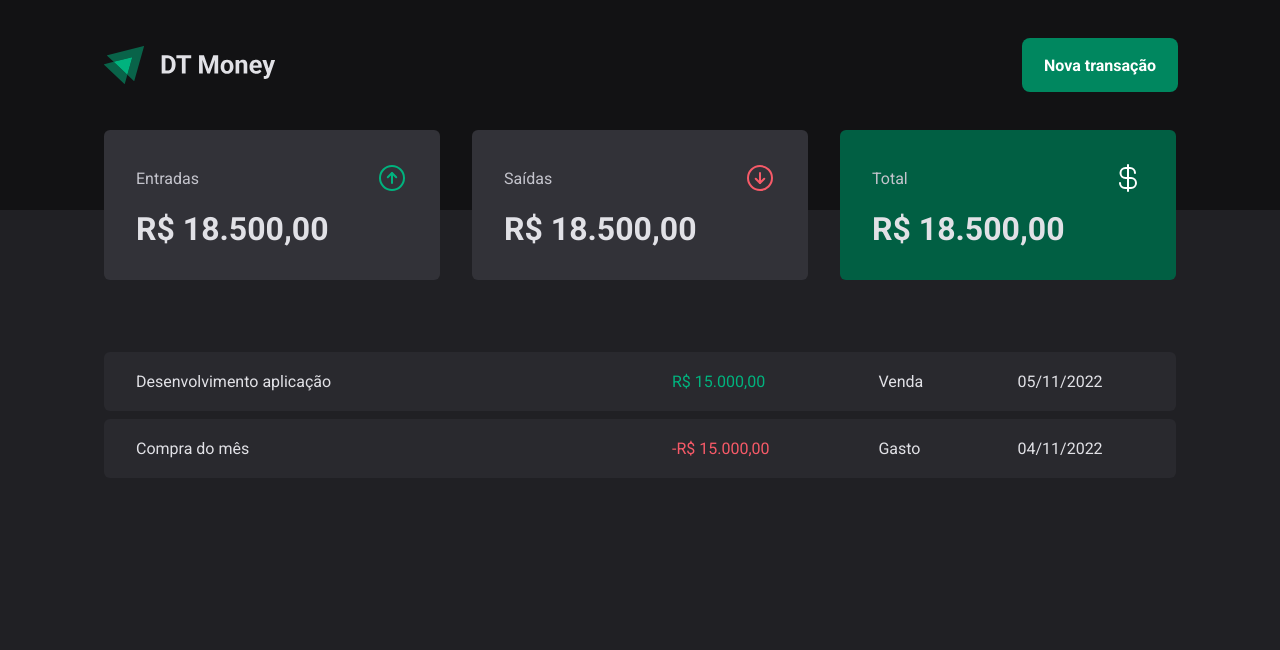
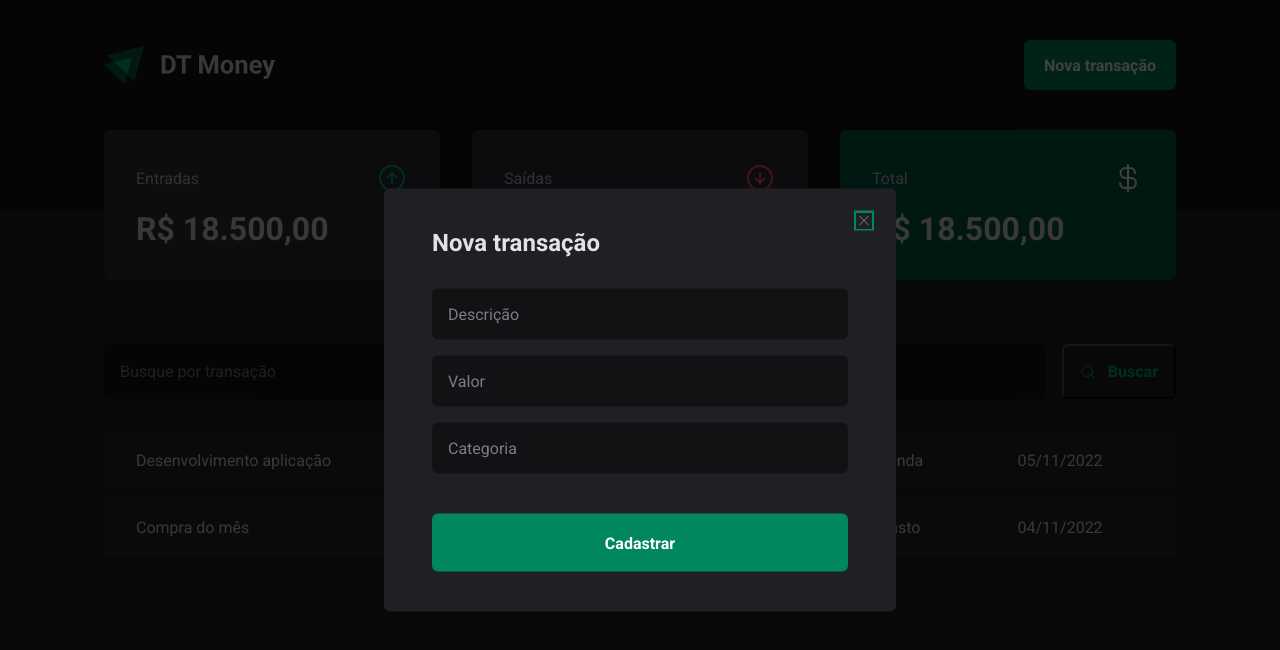
Before and after one commit to Gilbertoaleite/DT-Money-3-ignite, a React (Vite) app: page / in a window 1280 px wide. Both pictures are taken after a click on the button "Nova transação". Shown: the top 650 px of the page. Built offline with nearby package versions, Linux system fonts and the light colour scheme.

Commit message:
create modal ui

```diff
--- a/package.json
+++ b/package.json
@@ -9,6 +9,7 @@
     "preview": "vite preview"
   },
   "dependencies": {
+    "@radix-ui/react-dialog": "^1.0.2",
     "@types/styled-components": "^5.1.26",
     "phosphor-react": "^1.4.1",
     "react": "^18.2.0",
--- a/src/components/Header/index.tsx
+++ b/src/components/Header/index.tsx
@@ -1,12 +1,21 @@
 import logoImg from '../../assets/logo.svg';
+import * as Dialog from '@radix-ui/react-dialog';
 import { HeaderContainer, HeaderContent, NewTransactionButton } from './styles';
+import { NewTransactionModal } from '../NewTransactionModal';
+
+
 export function Header() {
     return (
         <HeaderContainer >
             <HeaderContent >
+                <Dialog.Root>
                 <img src={ logoImg } alt="dt money" />
-                <NewTransactionButton>Nova transação</NewTransactionButton>
-            </HeaderContent>
+                    <Dialog.Trigger asChild>
+                        <NewTransactionButton>Nova transação</NewTransactionButton>
+                    </Dialog.Trigger>
+                        <NewTransactionModal />
+                    </Dialog.Root>
+                    </HeaderContent>
         </HeaderContainer>
     )
 }
--- a/src/components/Header/styles.ts
+++ b/src/components/Header/styles.ts
@@ -1,4 +1,5 @@
 import styled from "styled-components";
+
 
 export const HeaderContainer = styled.header`
 background: ${props => props.theme['gray-900']};
--- /dev/null
+++ b/src/components/NewTransactionModal/index.tsx
@@ -0,0 +1,25 @@
+import * as Dialog from '@radix-ui/react-dialog';
+import { X } from 'phosphor-react';
+import { CloseButton, Content, Overlay } from './styles';
+
+export function NewTransactionModal() {
+    return (
+        <Dialog.Portal>
+            <Overlay />
+            <Content>
+                <CloseButton >
+                    <X/>
+                    </CloseButton >
+                <Dialog.Title>Nova transação</Dialog.Title>
+
+                <form action="">
+                    <input type="text" placeholder="Descrição" required />
+                    <input type="number" placeholder="Valor" required />
+                    <input type="text" placeholder="Categoria" required />
+                    <button type="submit">Cadastrar</button>
+                </form>
+
+            </Content>
+        </Dialog.Portal>
+    )
+}
--- /dev/null
+++ b/src/components/NewTransactionModal/styles.ts
@@ -0,0 +1,77 @@
+import styled from "styled-components";
+import * as Dialog from '@radix-ui/react-dialog';
+
+export const Overlay = styled(Dialog.Overlay)`
+
+position: fixed;
+width: 100%;
+height: 100%;
+inset: 0;  // igual a top: 0; right: 0; bottom: 0; left: 0;
+background: rgba(0, 0, 0, 0.75);
+
+`;
+export const Content = styled(Dialog.Content)`
+
+min-width: 32rem;
+border-radius: 6px;
+padding:2.5rem 3rem;
+background: ${(props) => props.theme["gray-800"]};
+
+position: fixed;
+top: 50%;
+left: 50%;
+transform: translate(-50%, -50%); // centraliza o conteúdo
+
+form {
+    margin-top: 2rem;
+
+    display: flex;
+    flex-direction: column;
+    gap: 1rem;
+
+    input {
+        border-radius: 6px;
+        border: 0;
+        background: ${(props) => props.theme["gray-900"]};
+        color: ${(props) => props.theme["gray-300"]};
+        padding: 1rem;
+
+        &::placeholder {
+            color: ${(props) => props.theme["gray-500"]};
+        }
+
+    }
+
+    button[type="submit"] {
+        height: 58px;
+        border-radius: 6px;
+        border: 0;
+        background: ${(props) => props.theme["green-500"]};
+        color: ${(props) => props.theme.white};
+        font-weight: bold;
+        padding: 0 1.25rem;
+        margin-top: 1.5rem;
+        cursor: pointer;
+
+        &:hover {
+        background: ${(props) => props.theme["green-700"]};
+        transition: background-color 0.2s;
+        }
+    }
+
+}
+
+`;
+
+export const CloseButton = styled(Dialog.Close)`
+
+position: absolute;
+background: transparent;
+border: 0;
+top: 1.5rem;
+right: 1.5rem;
+line-height:0;
+cursor: pointer;
+color: ${(props) => props.theme["gray-500"]};
+
+`;
--- /dev/null
+++ b/src/pages/Transactions/components/SearchForm/index.tsx
@@ -0,0 +1,19 @@
+import { MagnifyingGlass } from "phosphor-react";
+import { SearchFormContainer } from "./styles";
+
+export function SearchForm(){
+
+    function Hello (evt: any){
+
+        evt.preventDefault();
+        window.alert('Hello world!');
+    }
+
+    return (
+        <SearchFormContainer>
+            <input type="text" placeholder="Busque por transação"  />
+            <button onClick={Hello}>
+                <MagnifyingGlass/>Buscar</button>
+        </SearchFormContainer>
+    )
+}
--- /dev/null
+++ b/src/pages/Transactions/components/SearchForm/styles.ts
@@ -0,0 +1,45 @@
+import styled from "styled-components";
+
+export const SearchFormContainer = styled.form`
+    display: flex;
+    gap: 1rem;
+
+    input{
+        flex: 1;
+        border-radius: 6px;
+        border:0;
+        background: ${props => props.theme["gray-900"]};
+        color: ${props => props.theme["gray-300"]};
+        padding: 1rem;
+
+        &::placeholder{
+            color: ${props => props.theme["gray-500"]};
+        }
+    }
+
+    button{
+        display:flex;
+        align-items: center;
+        gap:0.75rem;
+
+        padding: 1rem;
+        border: 1 px solid ${props => props.theme["green-300"]};
+        background: transparent;
+        color: ${props => props.theme["green-300"]};
+        font-weight: bold;
+        border-radius: 6px;
+
+        &:hover{
+        border-color: ${props => props.theme["green-500"]};
+        background: ${props => props.theme["green-500"]};
+        color: ${props => props.theme.white};
+        transition:
+        background-color 0.2s,
+        color 0.2s,
+        border-color 0.2s;
+
+        }
+    }
+
+
+`;
--- a/src/pages/Transactions/index.tsx
+++ b/src/pages/Transactions/index.tsx
@@ -1,5 +1,6 @@
 import { Header } from "../../components/Header";
 import { Summary } from "../../components/Summary";
+import { SearchForm } from "./components/SearchForm";
 import { PriceHighlight, TransactionContainer, TransactionTable } from "./styles";
 
 export function Transactions() {
@@ -8,6 +9,7 @@
             <Header />
             <Summary />
             <TransactionContainer>
+            <SearchForm/>
                 <TransactionTable>
                     <tbody>
                         <tr>
--- a/src/pages/Transactions/styles.ts
+++ b/src/pages/Transactions/styles.ts
@@ -11,7 +11,7 @@
 width: 100%;
 border-collapse: separete;
 border-spacing: 0 0.5rem;
-/* margin-top: 1.5rem; */
+margin-top: 1.5rem;
 
 td{
     padding: 1.25rem 2rem;
```
Also changed, not shown: 1 other file (tests, documents, lock files or other folders).
